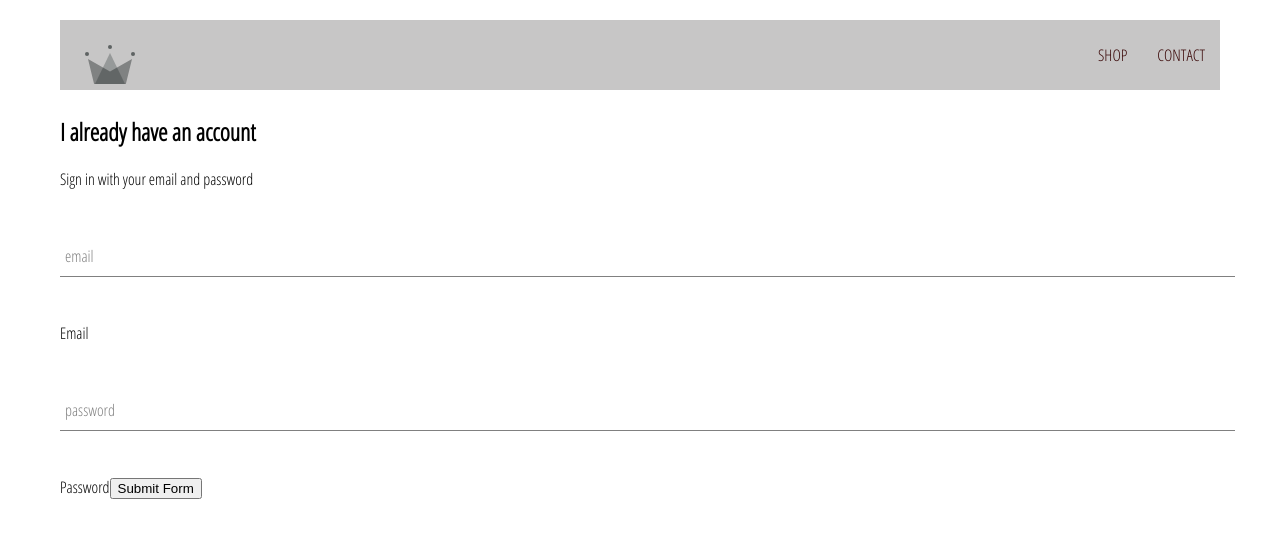
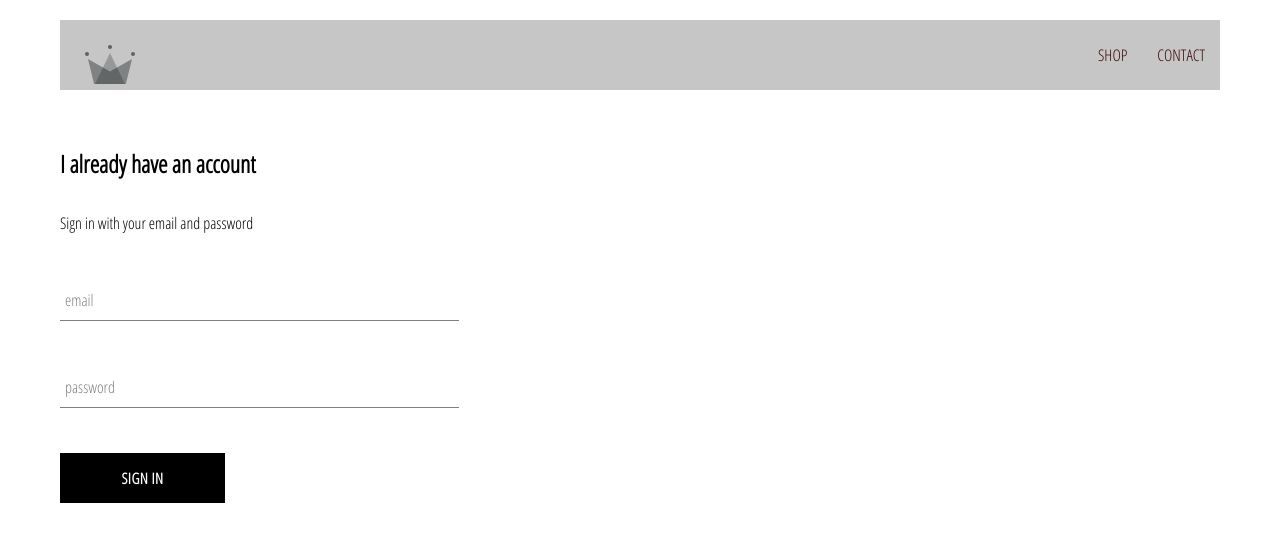
Before and after one commit to richardgreg/crwn-clothing, a React (Create React App) app: page /signin in a window 1280 px wide. Shown: the top 542 px of the page. Built offline with nearby package versions, Linux system fonts and the light colour scheme.

Commit message:
Add 'custom-button' component.

```diff
--- a/public/index.html
+++ b/public/index.html
@@ -25,7 +25,7 @@
       work correctly both with client-side routing and a non-root public URL.
       Learn how to configure a non-root public URL by running `npm run build`.
     -->
-    <title>CRWM-Official Site | Shop</title>
+    <title>CRWM-Official Site | Shop Authentic</title>
   </head>
   <body>
     <noscript>You need to enable JavaScript to run this app.</noscript>
--- /dev/null
+++ b/src/components/custom-button/custom-button.jsx
@@ -0,0 +1,14 @@
+import React from 'react';
+
+import './custom-button.scss';
+
+const CustomButton = ({children, ...otherProps}) => (
+  <button
+    className="custom-button"
+    {...otherProps}
+  >
+    {children}
+  </button>
+);
+
+export default CustomButton;
--- /dev/null
+++ b/src/components/custom-button/custom-button.scss
@@ -0,0 +1,22 @@
+.custom-button {
+  min-width: 165px;
+  width: auto;
+  height: 50px;
+  letter-spacing: 0.5px;
+  line-height: 50px;
+  padding: 0 35px 0 35px;
+  font-size: 15px;
+  background-color: black;
+  color: white;
+  text-transform: uppercase;
+  font-family: 'Open Sans Condensed';
+  font-weight: bolder;
+  border: none;
+  cursor: pointer;
+
+  &:hover {
+    background-color: white;
+    color: black;
+    border: 1px solid black;
+  }
+}
--- a/src/components/sign-in/sign-in.jsx
+++ b/src/components/sign-in/sign-in.jsx
@@ -1,6 +1,7 @@
 import React from "react";
 
 import FormInput from "../form-input/form-input";
+import CustomButton from "../custom-button/custom-button";
 
 import "./sign-in.scss";
 
@@ -28,7 +29,7 @@
   render() {
     return (
       <div className="sign-in">
-        <h2>I already have an account</h2>
+        <h2 className='title'>I already have an account</h2>
         <span>Sign in with your email and password</span>
 
         <form onSubmit={this.handleSubmit}>
@@ -39,7 +40,6 @@
             handleChange={this.handleChange}
             label="email"
             required />
-          <label>Email</label>
           <FormInput
             name="password"
             type="password"
@@ -48,9 +48,7 @@
             label="password"
             required
           />
-          <label>Password</label>
-
-          <input type="submit" value="Submit Form" />
+          <CustomButton type="submit">Sign in</CustomButton>
         </form>
       </div>
     )
--- a/src/components/sign-in/sign-in.scss
+++ b/src/components/sign-in/sign-in.scss
@@ -0,0 +1,9 @@
+.sign-in{
+  width: 30vw;
+  display: flex;
+  flex-direction: column;
+
+  .title{
+    margin: 2rem 0;
+  }
+}
```
